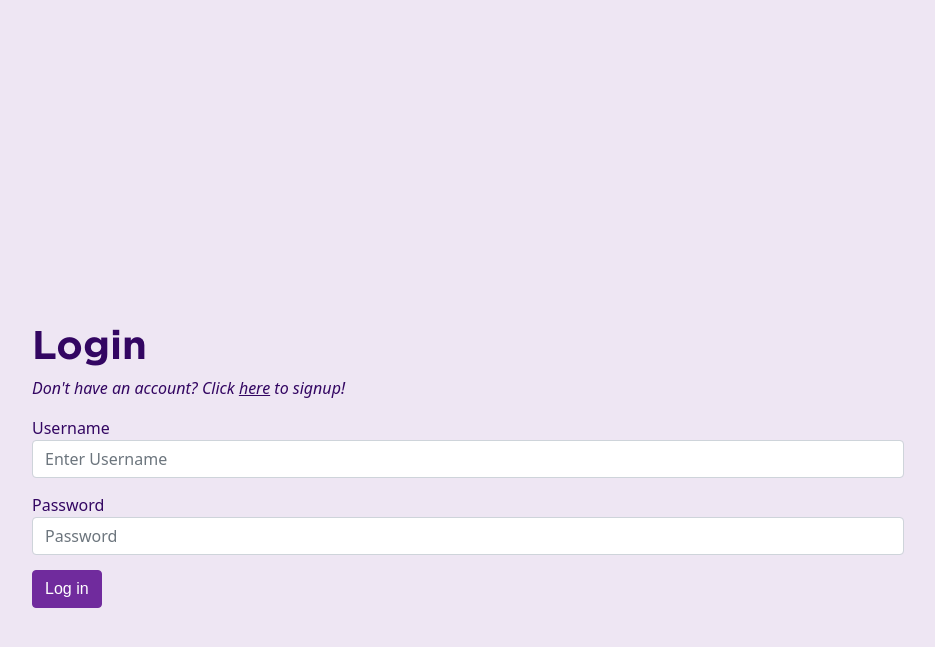
After one commit to software-students-fall2022/final-project-project5-team2, a Flask app: page /login in a window 1280 px wide. The commit adds this page. Shown: the top 647 px of the page, without its empty margins (172-1107 px from the left). Run offline with Flask 2, Linux system fonts and the light colour scheme.

Commit message:
Added signup and login pages/routes
And added fonts!

```diff
--- a/web-app/app.py
+++ b/web-app/app.py
@@ -23,6 +23,15 @@ def home():
     """
     return render_template('base.html')
 
+
+@app.route("/login")
+def login():
+    return render_template("login.html")
+
+@app.route("/signup")
+def signup():
+    return render_template("signup.html")
+
 # route to handle any errors
 @app.errorhandler(Exception)
 def handle_error(e):
--- a/web-app/static/css/style.css
+++ b/web-app/static/css/style.css
@@ -0,0 +1,53 @@
+@font-face {
+    font-family: GothamBold;
+    src: url(../css/fonts/gotham/Gotham-Bold.otf);
+}
+
+.welcome {
+    margin-top: 35%;
+    font-family: GothamBold;
+}
+
+.btn.btn-outline-primary {
+    border: 1px solid #330662;
+    color: #330662;
+}
+
+.btn.btn-outline-primary:hover {
+    border: 1px solid #330662;
+    background-color: #330662;
+    color: white;
+}
+
+.btn.btn-primary {
+    border: 1px solid #702b9d !important;
+    background-color: #702b9d !important;
+    font-family: Arial, Helvetica, sans-serif;
+}
+
+.btn.btn-primary:hover{
+    border: 1px solid #330662 !important;
+    background-color: #330662 !important;
+}
+
+body {
+    background-color: #eee6f3;
+}
+
+.login h1 {
+    font-family: GothamBold;
+}
+
+.login {
+    color: #330662;
+    width: 70%;
+    margin-top: 25%;
+}
+
+#loginUser {
+    margin-bottom: 15px;
+}
+
+#loginPassword {
+    margin-bottom: 15px;
+}
--- /dev/null
+++ b/web-app/templates/login.html
@@ -0,0 +1,31 @@
+<!DOCTYPE html>
+<html>
+    <head>
+        <title>NYU Photobooth</title>
+        <link href="https://cdn.jsdelivr.net/npm/bootstrap@5.0.2/dist/css/bootstrap.min.css" rel="stylesheet" integrity="sha384-EVSTQN3/azprG1Anm3QDgpJLIm9Nao0Yz1ztcQTwFspd3yD65VohhpuuCOmLASjC" crossorigin="anonymous">
+        <link
+            rel="stylesheet"
+            href="../static/css/style.css"
+        />
+    </head>
+    <body style="background-color: #eee6f3;">
+        <div class="container mt-20 p-15 login">
+           <h1> Login </h1>
+           <p> <i> Don't have an account? Click <a style="color: #330662; text-decoration: underline;" href="/signup"> here</a> to signup! </i> </p>
+           <form>
+            <div class="form-group">
+              <label for="username"> Username </label>
+
+              <input type="username" class="form-control" id="loginUser" aria-describedby="username" placeholder="Enter Username">
+            </div>
+            <div class="form-group">
+              <label for="password">Password</label>
+              <input type="password" class="form-control" id="loginPassword" placeholder="Password">
+            </div>
+            <button type="submit" class="btn btn-primary"> Log in </button>
+          </form>
+
+        </div>
+
+    </body>
+</html>
```
Also changed, not shown: web-app/templates/base.html (+11 -19 lines), web-app/templates/signup.html (added, +31 -0 lines), web-app/static/css/fonts/gotham/Gotham-Black.otf (added), web-app/static/css/fonts/gotham/Gotham-Bold.otf (added), web-app/static/css/fonts/gotham/Gotham-BookItalic.otf (added), web-app/static/css/fonts/gotham/Gotham-Light.otf (added), web-app/static/css/fonts/gotham/Gotham-Thin.otf (added), web-app/static/css/fonts/gotham/Gotham-ThinItalic.otf (added), web-app/static/css/fonts/gotham/Gotham-UltraItalic.otf (added), web-app/static/css/fonts/gotham/Gotham-XLight.otf (added), web-app/static/css/fonts/gotham/Gotham-XLightItalic.otf (added).
